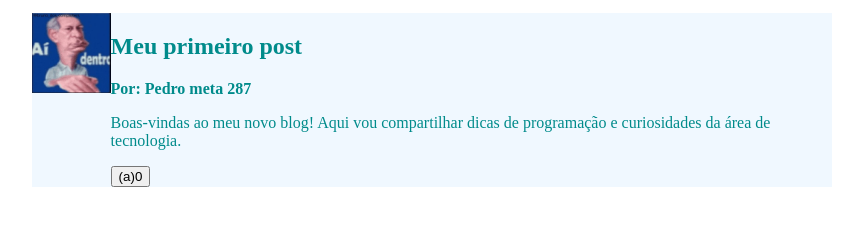
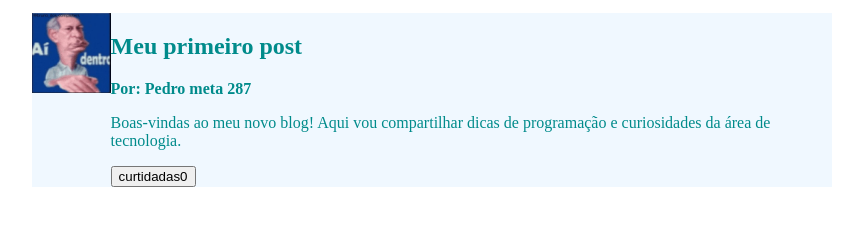
Before and after one commit to pedrobrustolingomes-art/pagina_bahlllllll, a plain HTML site: page index.html in a window 1280 px wide. Shown: the part 101-326 px from the top of the page, without its empty margins (208-1071 px from the left). Drawn offline with Linux system fonts and the light colour scheme.

Commit message:
Change button text from '(a)' to 'curtidadas'

```diff
--- a/index.html
+++ b/index.html
@@ -42,7 +42,7 @@
                 <p>Boas-vindas ao meu novo blog! Aqui
                    vou compartilhar dicas de programação
                    e curiosidades da área de tecnologia.</p>
-                   <button>(a)<span>0</span></button>
+                   <button>curtidadas<span>0</span></button>
             </div>
         </main>
 </body>
```
